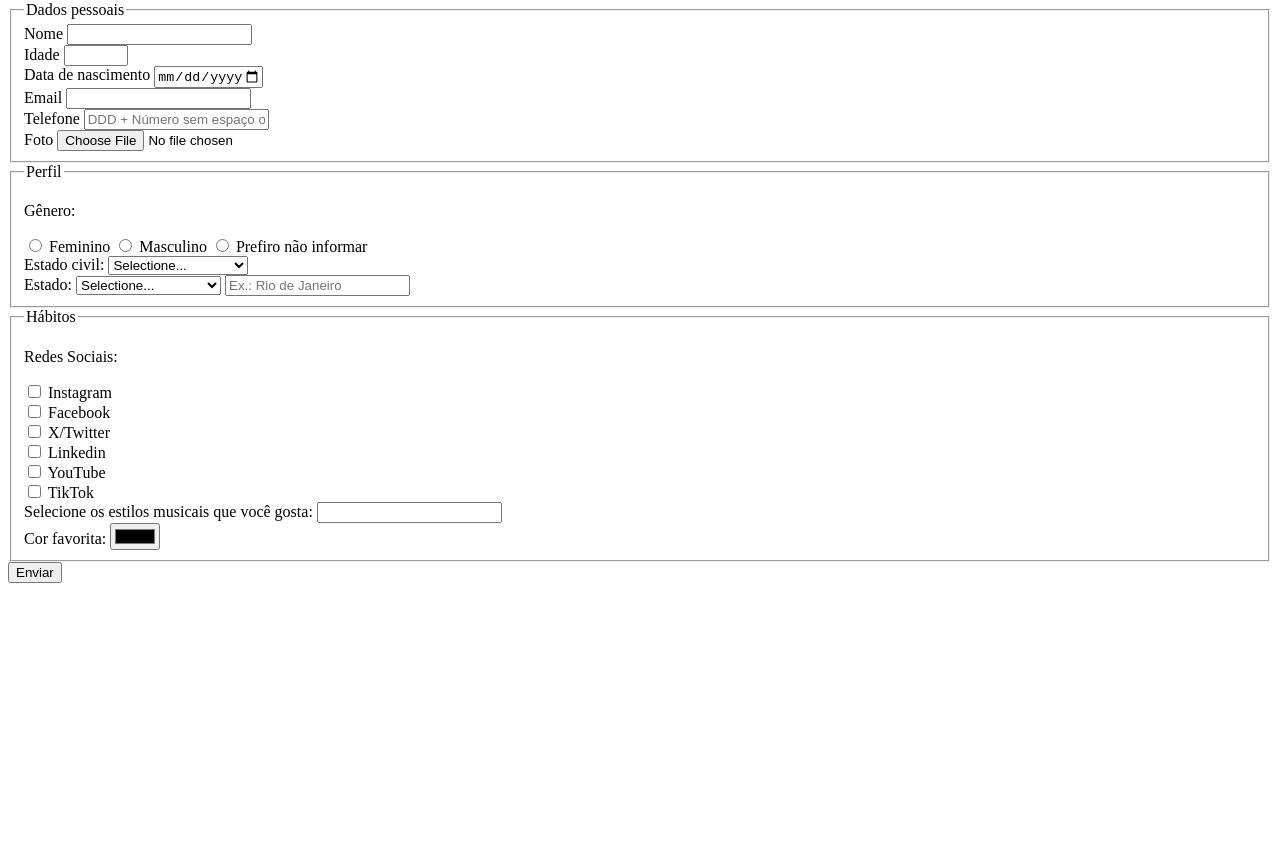
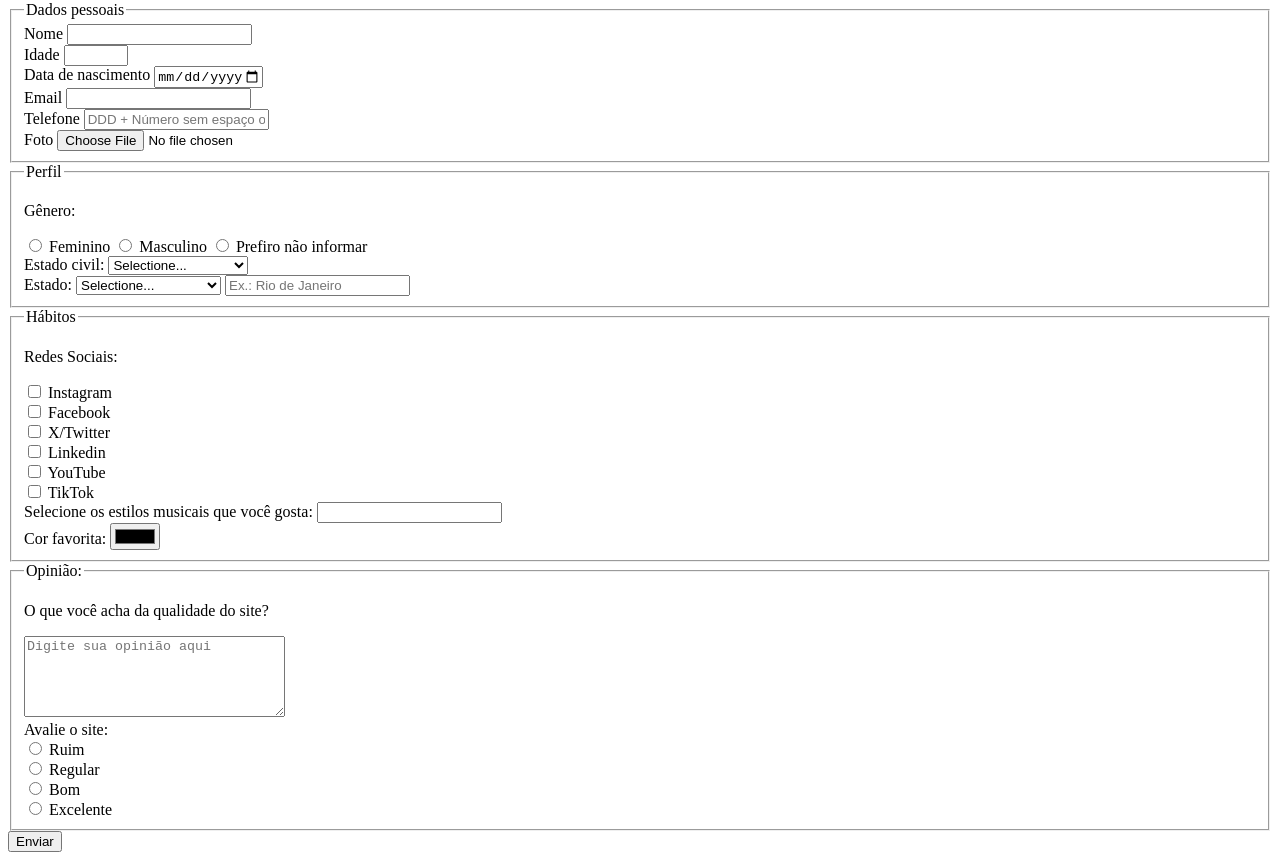
Before and after one commit to mateuspestana/pesquisa-culturama, a plain HTML site: page index.html in a window 1280 px wide. Shown: the part 79-939 px from the top of the page. Before the commit the page ends 800 px from the top, so only its background shows below. Drawn offline with Linux system fonts and the light colour scheme.

Commit message:
Adiciona seção de opiniões

```diff
--- a/index.html
+++ b/index.html
@@ -90,7 +90,7 @@
                     <option value="TO">Tocantins</option>
                     <option value="notInformed">Prefiro não informar</option>
                 </select>
-                <input type="text" name="userCity" autocomplete="address-level2" placeholder="Ex.: Rio de Janeiro"/>
+                <input type="text" name="userCity" autocomplete="address-level2" placeholder="Ex.: Rio de Janeiro" />
             </fieldset>
             <fieldset>
                 <legend>Hábitos</legend>
@@ -109,7 +109,7 @@
                 <label for="tiktok">TikTok</label><br>
 
                 <label for="musicStyle">Selecione os estilos musicais que você gosta:</label>
-                <input id=""musicStyle" name="musicStyle" type="text">
+                <input id="" musicStyle" name="musicStyle" type="text">
                 <datalist id="styleTypes">
                     <option value="rock"></option>
                     <option value="pop"></option>
@@ -117,8 +117,24 @@
                     <option value="forró"></option>
                 </datalist>
                 <br>
-<label for="favoriteColor">Cor favorita:</label>
-<input id="favoriteColor" type="color" name="favoriteColor" value="#000000">
+                <label for="favoriteColor">Cor favorita:</label>
+                <input id="favoriteColor" type="color" name="favoriteColor" value="#000000">
+            </fieldset>
+            <fieldset>
+                <legend>Opinião:</legend>
+                <p>O que você acha da qualidade do site?</p>
+                <textarea id="opinion" name="opinion" rows="5" cols="30" placeholder="Digite sua opinião aqui"></textarea>
+                <br>
+                <label for="rating">Avalie o site:</label><br>
+                <input id="ruim" type="radio" name="rating" value="Ruim">
+                <label for="ruim">Ruim</label><br>
+                <input id="regular" type="radio" name="rating" value="Regular">
+                <label for="regular">Regular</label><br>
+                <input id="bom" type="radio" name="rating" value="Bom">
+                <label for="bom">Bom</label><br>
+                <input id="excelente" type="radio" name="rating" value="Excelente">
+                <label for="excelente">Excelente</label><br>
+
             </fieldset>
             <button type="submit">Enviar</button>
 
```
